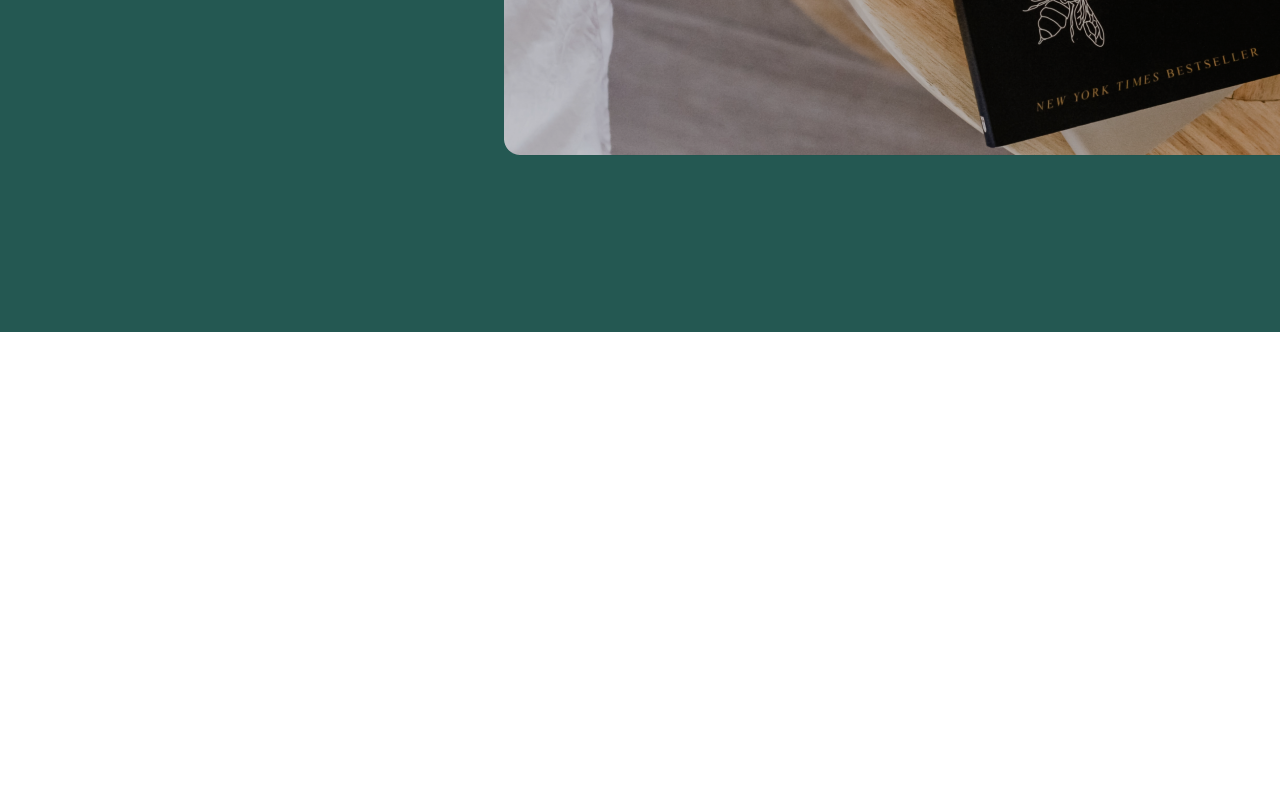
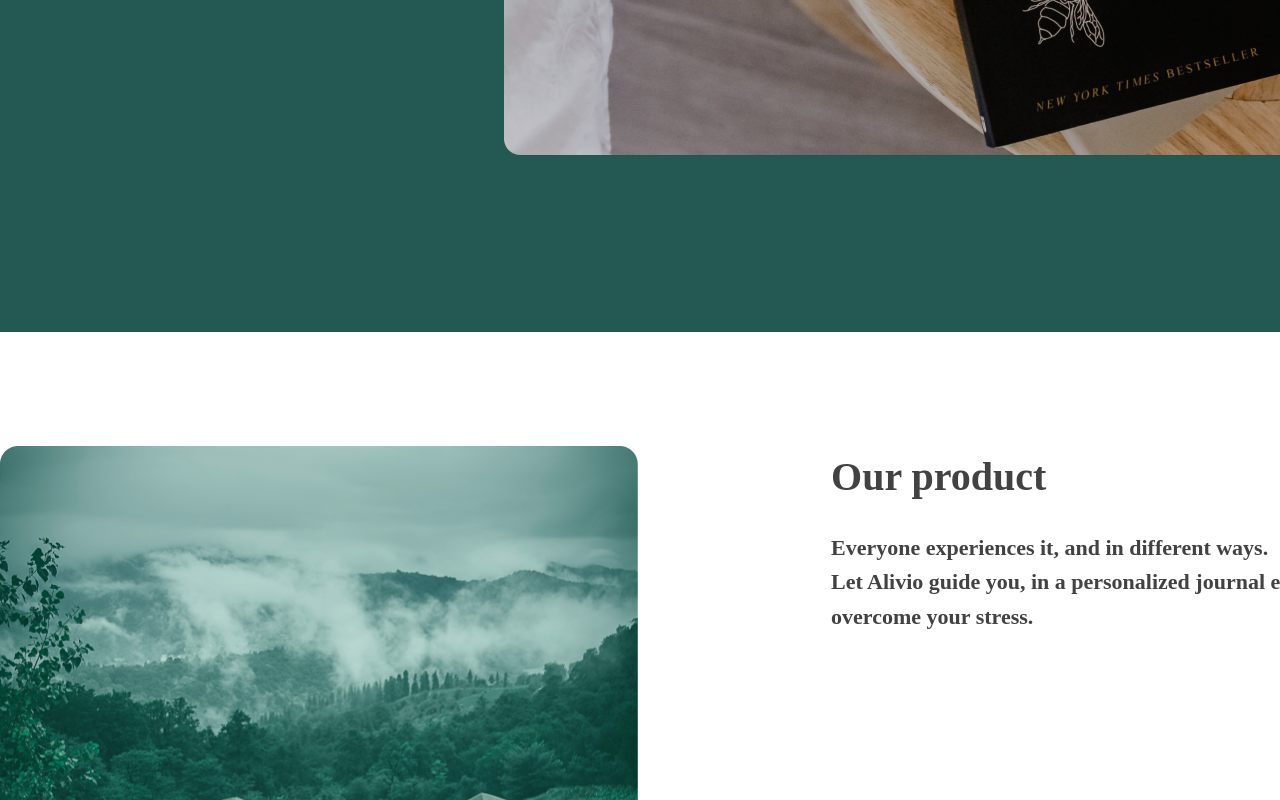
Before and after one commit to habibulislam6862/book-lover, a plain HTML site: page index.html in a window 1280 px wide. Shown: the part 2000-2800 px from the top of the page. Before the commit the page ends 2332 px from the top, so only its background shows below. Drawn offline with Linux system fonts and the light colour scheme.

Commit message:
product section complete

```diff
--- a/index.html
+++ b/index.html
@@ -44,5 +44,16 @@
             </div>
         </div>
     </section>
+    <section class="product">
+        <div class="wrapper">
+            <div class="left-side">
+                <img src="images/product.png" alt="">
+            </div>
+            <div class="right-side">
+                <h1>Our product</h1>
+                <p>Everyone experiences it, and in different ways.<br>Let Alivio guide you, in a personalized journal experience, to<br> overcome your stress.</p>
+            </div>
+        </div>
+    </section>
 </body>
 </html>
--- a/style.css
+++ b/style.css
@@ -67,7 +67,7 @@ h1{
     color: white;
     padding: 229px 0 176px 0;
 }
-.video p {
+.video p, .product p {
     font-weight: 600;
     font-size: 22px;
     line-height: 157%;
@@ -77,7 +77,7 @@ h1{
     margin-top: 105px
 }
 
-.video img {
+.video img{
     width: 896px;
     float: right;
 }
@@ -91,3 +91,9 @@ h1{
     font-weight: 600;
     font-size: 24px;
 }
+.product {
+    margin-top: 114px
+}
+.product img {
+    width: 638px;
+}
```
Also changed, not shown: images/product.png (added).
